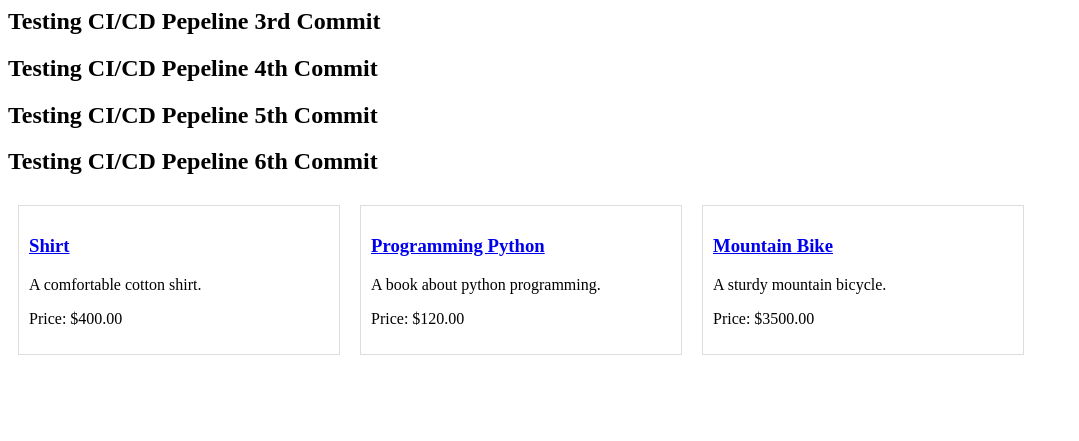
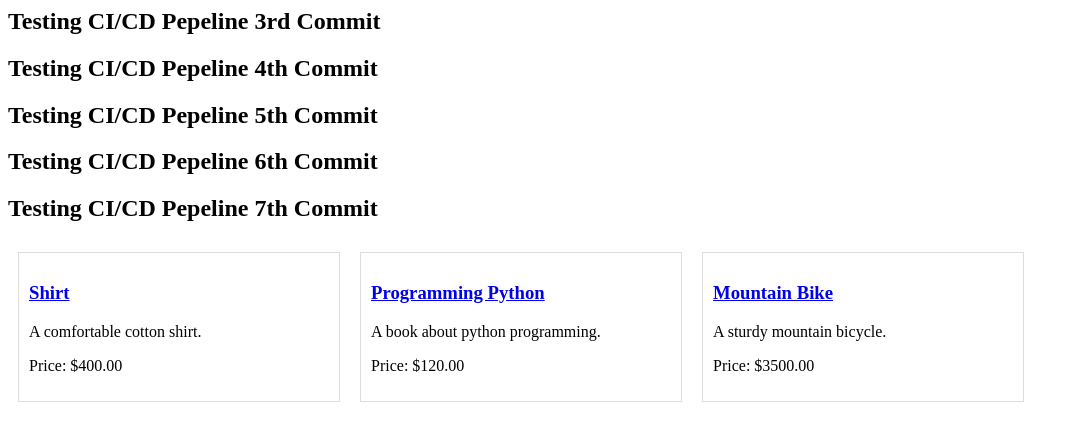
Before and after one commit to Aashish9311/CI-CD-Pipeline-For-Automated-Deployment, a Django app: page / in a window 1280 px wide. Shown: the part 166-607 px from the top of the page, without its empty margins (0-1079 px from the left). Run offline with Django 5.2, Linux system fonts and the light colour scheme; data comes from the database, SQL or seed files in the repository.

Commit message:
Update product_list.html

```diff
--- a/shop/templates/shop/product_list.html
+++ b/shop/templates/shop/product_list.html
@@ -11,6 +11,7 @@
     <h2>Testing CI/CD Pepeline 4th Commit</h2>
        <h2>Testing CI/CD Pepeline 5th Commit</h2>
  <h2>Testing CI/CD Pepeline 6th Commit</h2>
+     <h2>Testing CI/CD Pepeline 7th Commit</h2>
 
 
 
```
